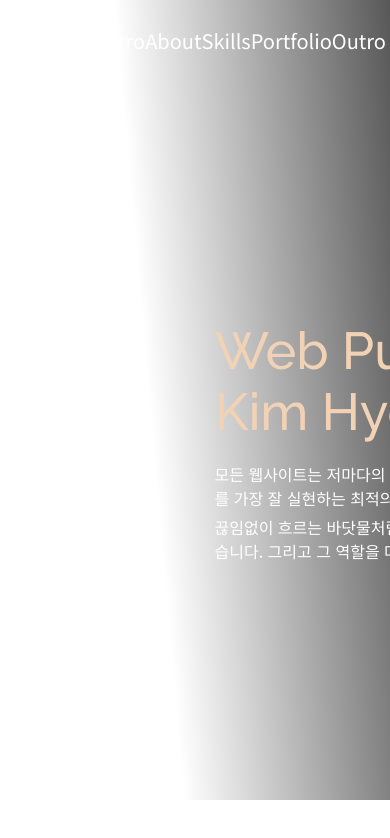
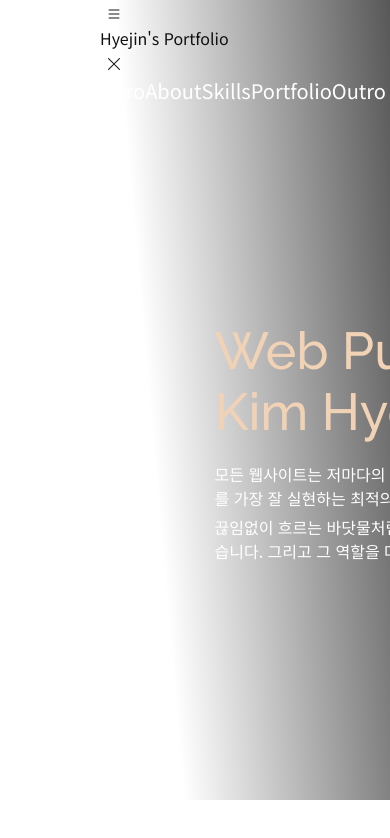
Before and after one commit to khye97/Hyejin-Portfolio, a plain HTML site: page index.html in a window 390 px wide. Shown: the top 838 px of the page. Drawn offline with nearby package versions, Linux system fonts and the light colour scheme.

Commit message:
header 모바일 nav 마크업

```diff
--- a/index.html
+++ b/index.html
@@ -20,9 +20,18 @@
     <link rel="stylesheet" href="/css/reset.css" />
     <link rel="stylesheet" href="/css/typography.css" />
     <link rel="stylesheet" href="/css/main.css" />
+    <link rel="stylesheet" href="/css/responsive.css" />
   </head>
   <body>
     <header class="header">
+      <button class="open-mobile-nav">
+        <i class="bi bi-list"></i>
+      </button>
+      <div class="mobile-logo">Hyejin's Portfolio</div>
+      <nav class="nav">
+        <button type="button" class="close-mobile-nav">
+          <i class="bi bi-x-lg"></i>
+        </button>
         <ul class="header-list">
           <li class="header-item">
             <a href="#intro">Intro</a>
@@ -40,9 +49,11 @@
             <a href="#outro">Outro</a>
           </li>
         </ul>
+      </nav>
     </header>
 
     <main class="main">
+      <!-- Intro -->
       <section id="intro" class="intro">
         <div class="intro-text-wrap">
           <div class="title-wrap">
```
Lines whose indentation alone changed are shown as unchanged.
